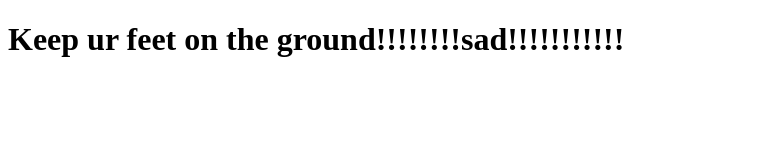
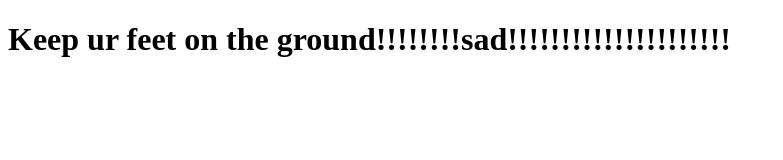
Before and after one commit to NewDekart/shri-2021-infra, a website: page public/index.html in a window 1280 px wide. Shown: the whole page, without its empty margins (0-783 px from the left). Drawn offline with Linux system fonts and the light colour scheme.

Commit message:
Проверка связи

```diff
--- a/public/index.html
+++ b/public/index.html
@@ -7,6 +7,6 @@
     <title>Infrasructure dekart416</title>
 </head>
 <body>
-    <h1>Keep ur feet on the ground!!!!!!!!sad!!!!!!!!!!!</h1>
+    <h1>Keep ur feet on the ground!!!!!!!!sad!!!!!!!!!!!!!!!!!!!!!</h1>
 </body>
 </html>
```
